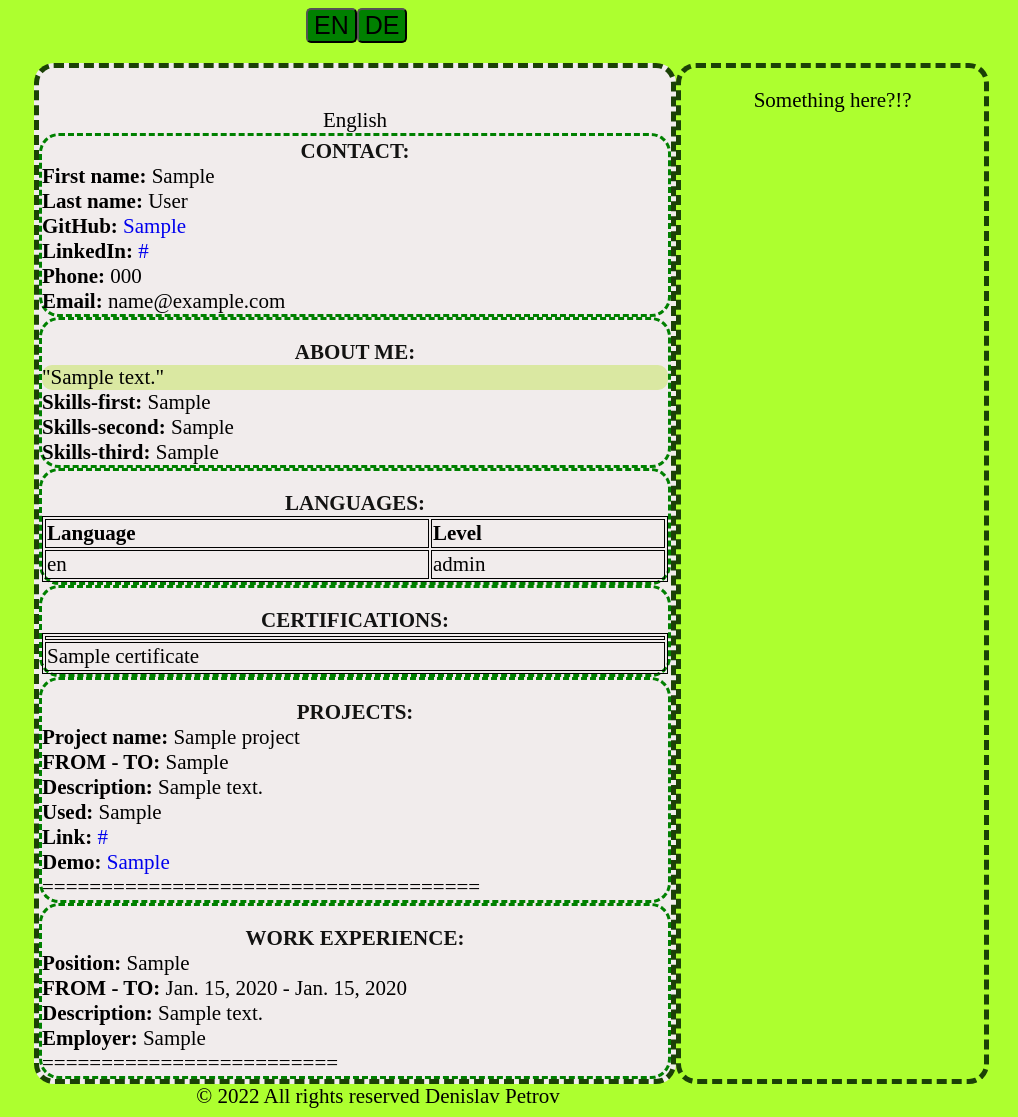
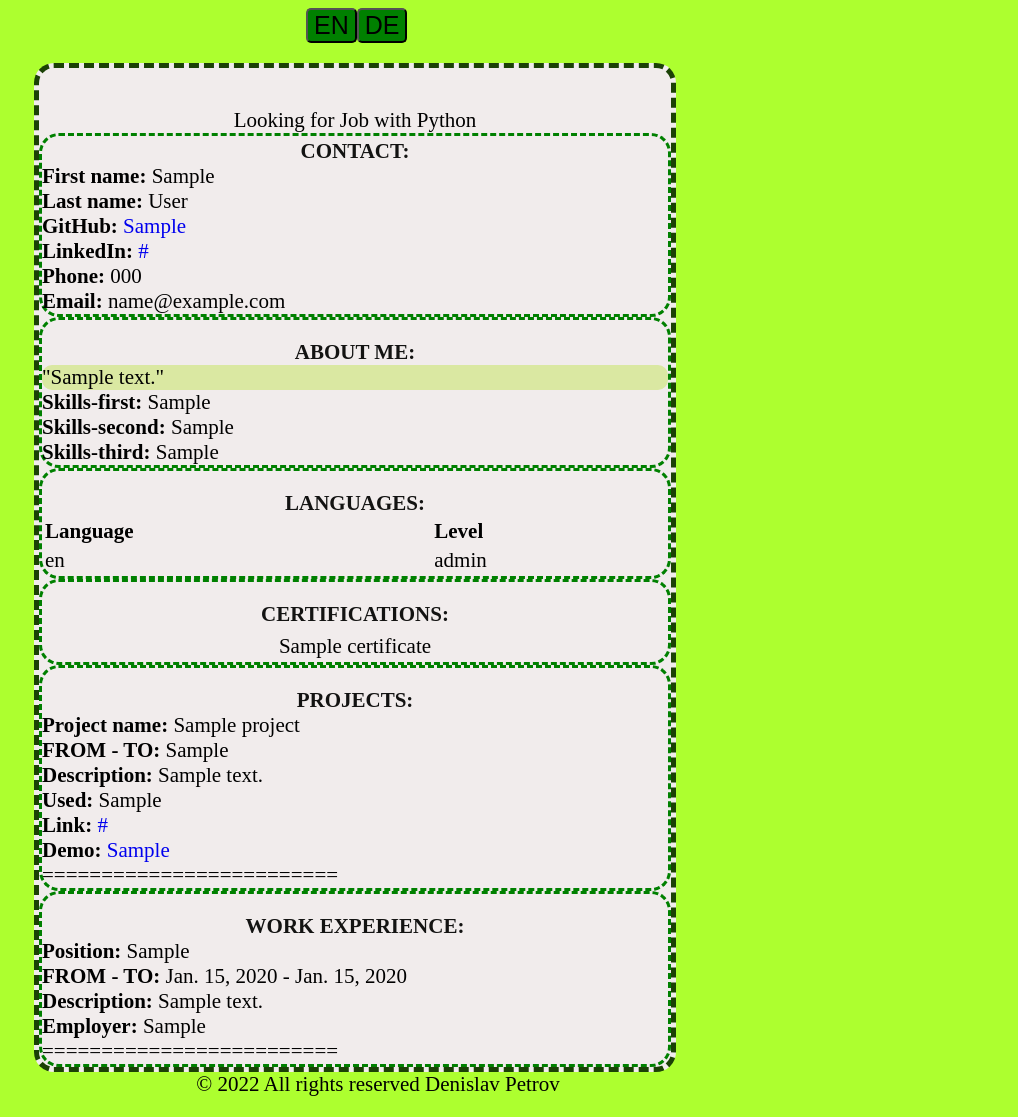
Before and after one commit to DenisPGH/CV, a Django app: page / in a window 1280 px wide. Shown: the whole page, without its empty margins (262-1280 px from the left). After the commit the page ends 1096 px from the top, so only its background shows below. Run offline with Django 4.2, Linux system fonts and the light colour scheme; tables that the repository leaves empty hold one stand-in row (values such as "Sample post").

Commit message:
added some changes into html

```diff
--- a/denislav/denis/my_cv/views.py
+++ b/denislav/denis/my_cv/views.py
@@ -24,6 +24,7 @@ class MainPage(views.TemplateView):
         context['works']=works
         context['denislav']=denislav
         context['mode']=mode
+        context['line']="="*25
         return context
 
 
--- a/denislav/static/index.css
+++ b/denislav/static/index.css
@@ -78,6 +78,7 @@ div.certificate{
     border-color: green;
     display: flex;
     flex-direction: column;
+    text-align: center;
 }
 
 div.project{
@@ -139,7 +140,7 @@ footer{
 }
 
 table, th, td {
-  border: 1px solid;
+  /*border: 1px solid;*/
 }
 
 div{
--- a/denislav/templates/index.html
+++ b/denislav/templates/index.html
@@ -26,9 +26,9 @@
 
 <div class="top_lan">
     {% if mode %}
-        <p2> English</p2>
+        <p2> Looking for Job with Python</p2>
     {% else %}
-        <p2>Deutsch</p2>
+        <p2>Suche nach einer Arbeit mit Python</p2>
     {% endif %}
 </div>
 <div class="contact">
@@ -144,7 +144,7 @@
             <span><p2 class="bbb"> Used: </p2><p2>{{ each.used }}</p2></span>
             <span><p2 class="bbb"> Link: </p2><p2><a href="{{ each.link }}">{{ each.link }}</a></p2></span>
             <span><p2 class="bbb"> Demo: </p2><p2><a href="{{ each.demo }}">{{ each.demo }}</a></p2></span>
-            <p2 class="line"> =====================================</p2>
+            <p2 class="line"> {{ line }}</p2>
         {% endfor %}
 
     {% else %}
@@ -157,7 +157,7 @@
             <span><p2 class="bbb"> Benutzt: </p2><p2>{{ each.used }}</p2></span>
             <span><p2 class="bbb"> Link: </p2><p2><a href="{{ each.link }}">{{ each.link }}</a></p2></span>
             <span><p2 class="bbb"> Demo: </p2><p2><a href="{{ each.demo }}">{{ each.demo }}</a></p2></span>
-            <p2> ====================================</p2>
+            <p2> {{ line }}</p2>
         {% endfor %}
 
     {% endif %}
@@ -189,10 +189,10 @@
 </div>
 
 </div>
-<div class="left">
-    <span>Something here?!?</span>
-
-</div>
+{#<div class="left">#}
+{#    <span>Something here?!?</span>#}
+{##}
+{#</div>#}
 </div>
 <footer>
     <p2> &copy; 2022 All rights reserved Denislav Petrov </p2>
```
